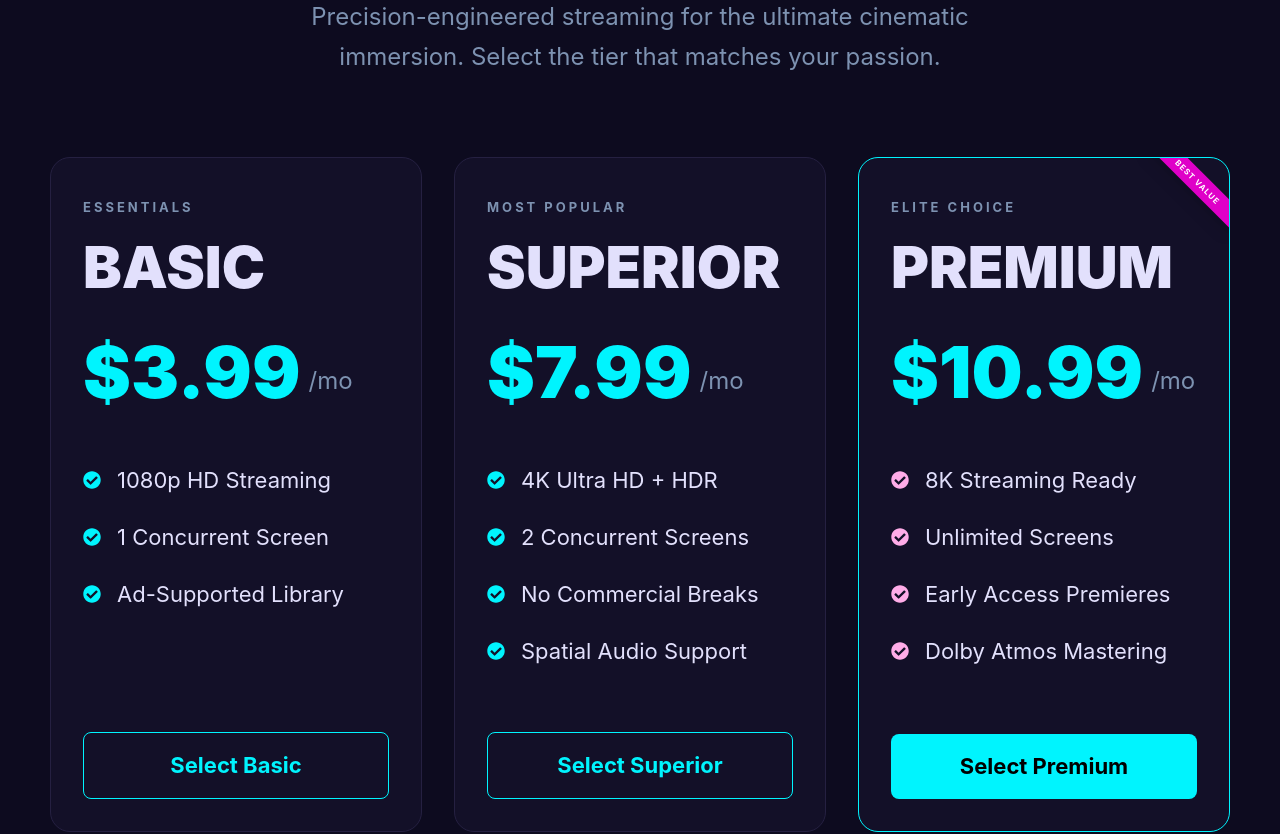
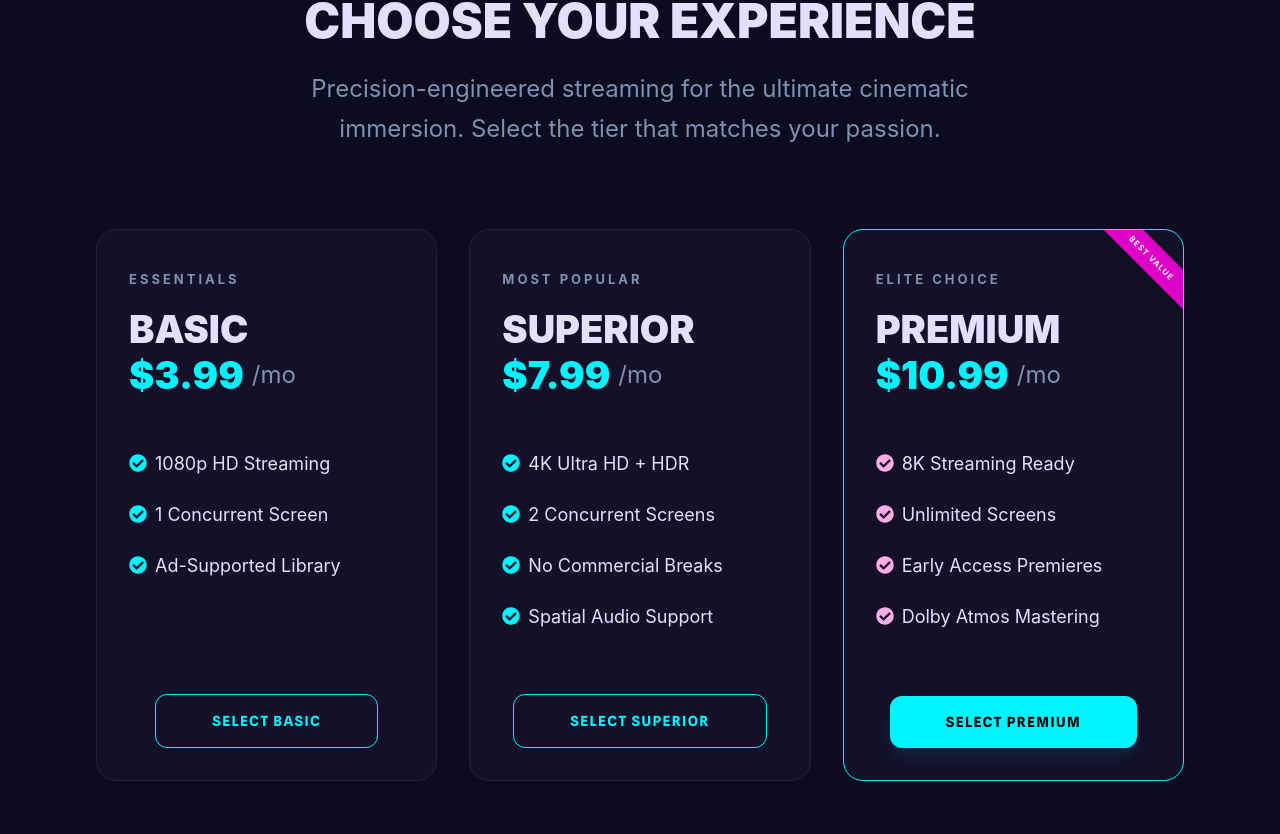
Before and after one commit to Cinephile-Team-2/cinephile-project, a React (Vite) app: page /pricing in a window 1280 px wide. Shown: the part 195-1029 px from the top of the page. Built offline with nearby package versions, Linux system fonts and the light colour scheme.

Commit message:
feat: refactor padding and text sizings

```diff
--- a/src/components/Button.jsx
+++ b/src/components/Button.jsx
@@ -1,5 +1,6 @@
 const Button = ({ children, variant = 'primary', size = 'md', className = '', ...props }) => {
-  const baseClasses = 'font-spline font-bold uppercase tracking-widest transition-all focus:outline-none active:scale-95';
+  const baseClasses =
+    "font-spline font-bold uppercase tracking-widest transition-all focus:outline-none active:scale-95 hover:cursor-pointer";
 
   const variants = {
 
--- a/src/components/Landing/MainLanding.jsx
+++ b/src/components/Landing/MainLanding.jsx
@@ -8,7 +8,7 @@ import SideCard from './SideCard.jsx'
 function MainLanding() {
   return (
     /* Hero */
-    <main className="flex-1 grid lg:grid-cols-2 gap-16 px-8 lg:px-14 py-12 lg:py-20 items-center">
+    <main className="flex-1 grid lg:grid-cols-2 gap-16 px-24 pt-48 pb-16 items-center">
     {/* Left Content */}
       <section className="space-y-10 max-w-2xl">
         <TextLeftContent/>
--- a/src/components/Pricing/PricingCard.jsx
+++ b/src/components/Pricing/PricingCard.jsx
@@ -1,5 +1,6 @@
 import React from "react";
 import { FaCheckCircle } from "react-icons/fa";
+import Button from "../Button.jsx";
 
 function PricingCard({
   subtitle,
@@ -14,6 +15,7 @@ function PricingCard({
       className={`
         relative
         flex
+        w-full
         h-full
         flex-col
         rounded-[20px]
@@ -24,18 +26,13 @@ function PricingCard({
         pt-10
         text-left
 
-        ${premium
-          ? "border-[var(--primary)]"
-          : "border-[#252041]"
-        }
+        ${premium ? "border-[var(--primary)]" : "border-[#252041]"}
       `}
     >
-
       {/* Ribbon */}
 
       {premium && (
-        <div className="absolute top-0 right-0 overflow-hidden w-24 h-24 pointer-events-none">
-
+        <div className="absolute top-0 right-0 overflow-hidden w-28 h-24 pointer-events-none">
           <div
             className="
               absolute
@@ -48,14 +45,13 @@ function PricingCard({
               font-bold
               tracking-[1px]
               px-8
-              py-1
+              py-2
               uppercase
               shadow-lg
             "
           >
             BEST VALUE
           </div>
-
         </div>
       )}
 
@@ -78,13 +74,13 @@ function PricingCard({
 
       <h2
         className="
-          mb-10
+          mb-2
           font-[var(--SplineSans)]
           text-4xl
           font-black
           leading-none
 
-          lg:text-[58px]
+          lg:text-[38px]
         "
       >
         {title}
@@ -93,16 +89,13 @@ function PricingCard({
       {/* Price */}
 
       <div className="mb-14 flex items-end gap-2">
-
         <span
           className="
             font-[var(--SplineSans)]
-            text-5xl
             font-black
             leading-none
             text-[var(--primary)]
-
-            lg:text-[72px]
+            lg:text-[38px]
           "
         >
           ${price}
@@ -110,92 +103,63 @@ function PricingCard({
 
         <span
           className="
-            mb-2
             font-[var(--BeVietnamPro)]
             text-[var(--gris)]
             text-lg
-
             lg:text-[24px]
           "
         >
           /mo
         </span>
-
       </div>
 
       {/* Features */}
 
       <ul className="mb-16 flex flex-col gap-6">
-
         {features.map((feature, index) => (
-
           <li
             key={index}
             className="
               flex
               items-center
-              gap-4
+              gap-2
               font-[var(--BeVietnamPro)]
               text-[15px]
               text-[var(--text)]
 
-              lg:text-[22px]
+              lg:text-[18px]
             "
           >
-
             <FaCheckCircle
               className={`
                 text-[18px]
 
-                ${premium
-                  ? "text-[var(--secondary)]"
-                  : "text-[var(--primary)]"
-                }
+                ${premium ? "text-[var(--secondary)]" : "text-[var(--primary)]"}
               `}
             />
 
             {feature}
-
           </li>
-
         ))}
-
       </ul>
 
       {/* Button */}
 
-      <div className="mt-auto">
-
-        <button
-          className={`
-            w-full
-            rounded-[8px]
-            py-4
-            font-[var(--BeVietnamPro)]
-            text-[16px]
-            font-bold
-            transition-all
-            duration-300
-
-            lg:text-[22px]
-
-            ${premium
+      <div className="mt-auto w-full flex justify-center">
+        <Button
+          type="submit"
+          variant={premium ? "primary" : "outline"}
+          size="lg"
+          className={`w-full md:w-auto ${
+            premium
               ? "bg-[var(--primary)] text-black"
-              : `
-                border
-                border-[var(--primary)]
-                text-[var(--primary)]
-                hover:bg-[var(--primary)]
-                hover:text-black
-              `
-            }
-          `}
+              : "border border-[var(--primary)] text-[var(--primary)] hover:bg-[var(--primary)] hover:text-black"
+          }`}
         >
           {buttonText}
-        </button>
+        </Button>
 
       </div>
-
     </div>
   );
 }
--- a/src/components/Pricing/PricingSection.jsx
+++ b/src/components/Pricing/PricingSection.jsx
@@ -3,9 +3,7 @@ import React from "react";
 import PricingCard from "./PricingCard";
 
 function PricingSection() {
-
   const plans = [
-
     {
       subtitle: "ESSENTIALS",
       title: "BASIC",
@@ -47,27 +45,20 @@ function PricingSection() {
         "Dolby Atmos Mastering",
       ],
     },
-
   ];
 
-
   return (
-
     <section
       className="
         bg-[var(--bg)]
-        px-6
-        py-24
+        px-6 md:px-24 pt-48 pb-16
         text-[var(--text)]
       "
     >
-
       <div className="mx-auto max-w-[1180px]">
-
         {/* Heading */}
 
         <div className="mb-20 text-center">
-
           <h1
             className="
               mb-6
@@ -78,7 +69,7 @@ function PricingSection() {
               leading-none
 
               md:text-6xl
-              lg:text-[72px]
+              lg:text-[48px]
             "
           >
             Choose Your Experience
@@ -100,10 +91,7 @@ function PricingSection() {
             Precision-engineered streaming for the ultimate cinematic immersion.
             Select the tier that matches your passion.
           </p>
-
         </div>
-
-
 
         {/* Cards */}
 
@@ -117,9 +105,7 @@ function PricingSection() {
             lg:grid-cols-3
           "
         >
-
           {plans.map((plan, index) => (
-
             <PricingCard
               key={index}
               subtitle={plan.subtitle}
@@ -129,16 +115,11 @@ function PricingSection() {
               features={plan.features}
               premium={plan.premium}
             />
-
           ))}
-
         </div>
-
       </div>
-
     </section>
-
-  )
+  );
 }
 
-export default PricingSection
+export default PricingSection;
--- a/src/index.css
+++ b/src/index.css
@@ -31,21 +31,5 @@
 
 body {
   margin: 0;
-
-}
-#root {
   background-color: var(--bg);
 }
-
-@theme {
-  --color-primary: var(--primary);
-  --color-secondary: var(--secondary);
-  --color-text: var(--text);
-  --color-bg: var(--bg);
-  --color-gris: var(--gris);
-  --color-fucsia: var(--fucsia);
-  --color-border-custom: var(--border);
-
-  --font-spline: var(--SplineSans);
-  --font-vietnam: var(--BeVietnamPro);
-}
```
